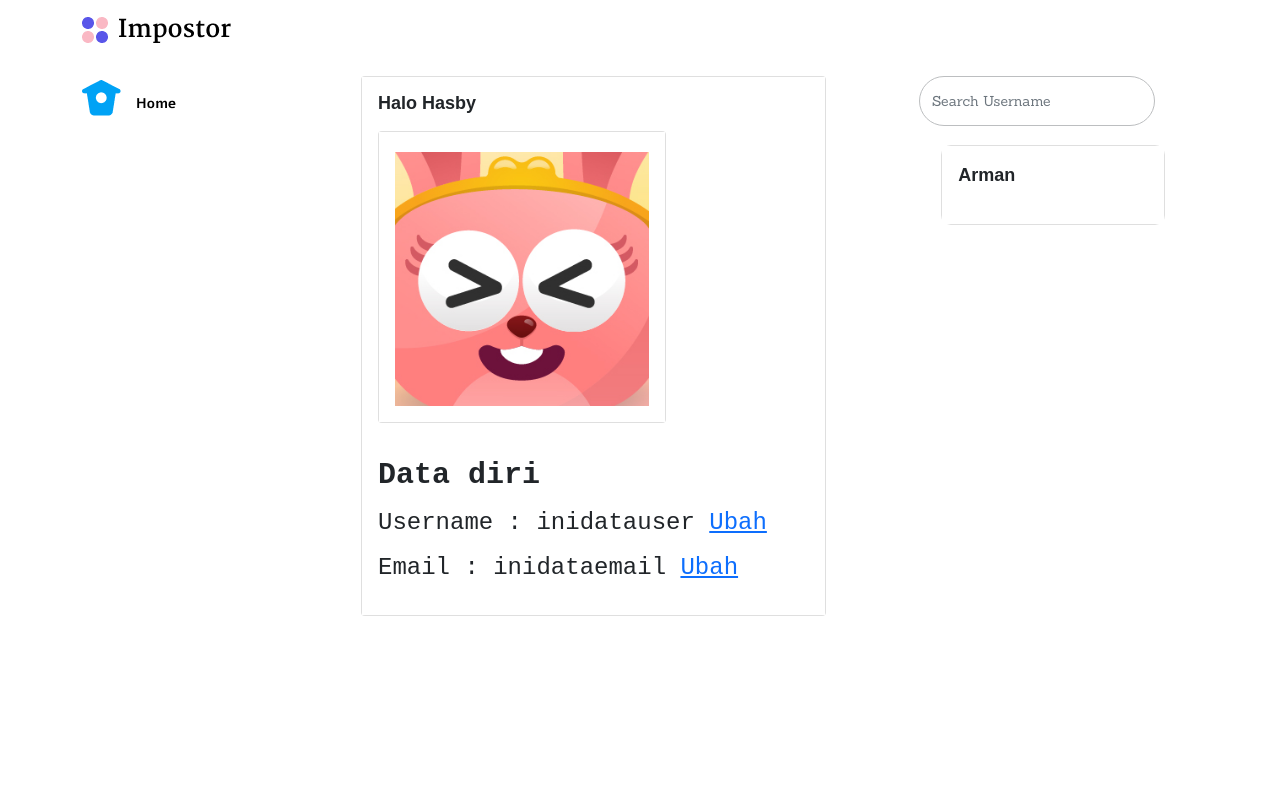
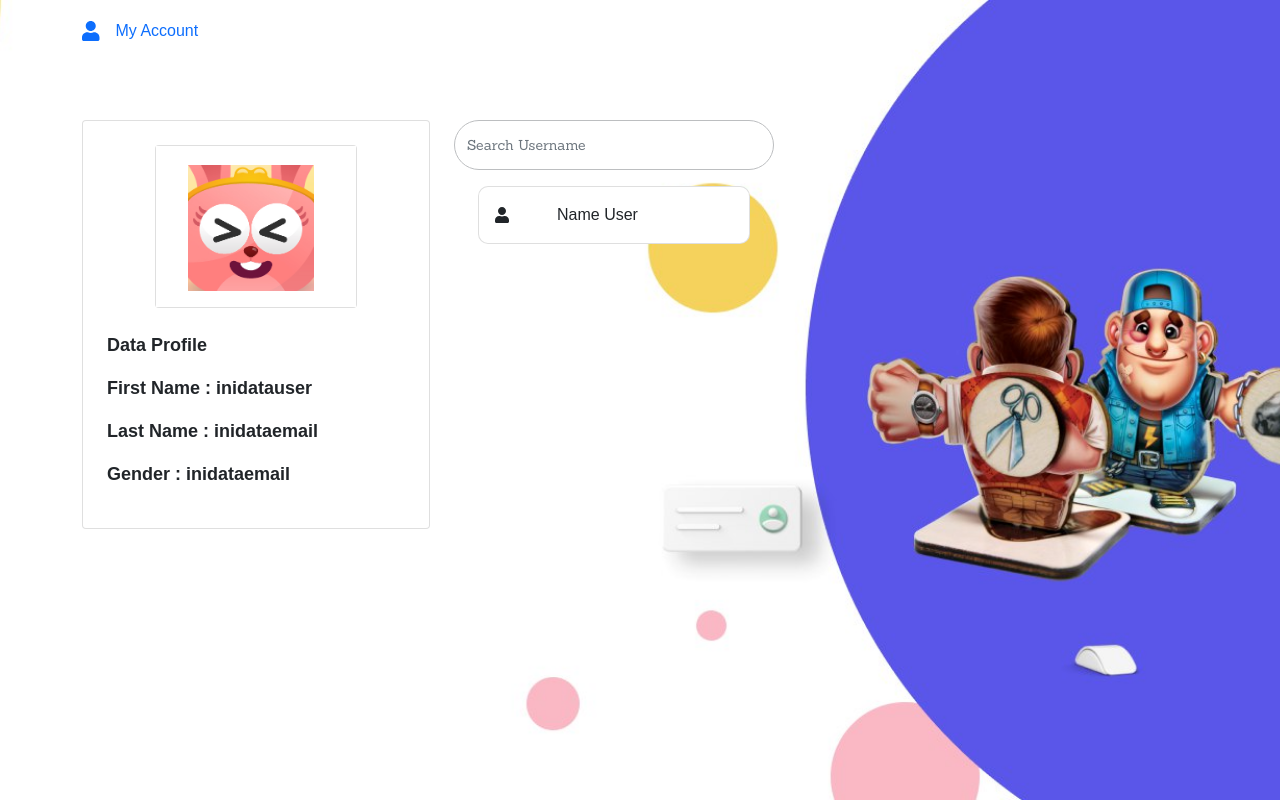
Before and after one commit to hsbysddq/impostor-team, a React (Create React App) app in the folder client/: page /profil in a window 1280 px wide. Built offline with nearby package versions, Linux system fonts and the light colour scheme; a web font is replaced by a local one.

Commit message:
revisi endpoint profile user

```diff
--- a/client/package.json
+++ b/client/package.json
@@ -3,12 +3,16 @@
   "version": "0.1.0",
   "private": true,
   "dependencies": {
+    "@fortawesome/fontawesome-svg-core": "^1.2.36",
+    "@fortawesome/free-solid-svg-icons": "^5.15.4",
+    "@fortawesome/react-fontawesome": "^0.1.16",
     "@testing-library/jest-dom": "^5.16.1",
     "@testing-library/react": "^12.1.2",
     "@testing-library/user-event": "^13.5.0",
     "axios": "^0.24.0",
     "bootstrap": "^5.1.3",
     "dotenv": "^14.2.0",
+    "font-awesome": "^4.7.0",
     "json-server": "^0.17.0",
     "react": "^17.0.2",
     "react-bootstrap": "^2.1.1",
--- a/client/src/components/CardUser/cardUser.jsx
+++ b/client/src/components/CardUser/cardUser.jsx
@@ -1,18 +1,25 @@
 import React from "react";
 import Card from 'react-bootstrap/Card';
+import { FontAwesomeIcon } from '@fortawesome/react-fontawesome'
+import { faUser } from '@fortawesome/free-solid-svg-icons'
 import './cardUser.css'
 
 const CardUser = () => {
     return(
+        // <div className="cardUser">
+        //     <Card className="userProfil" style={{ width: '14rem', height: '5rem' }}>
+        //         <Card.Body>
+        //             <p>Arman</p>
+        //         </Card.Body>
+        //     </Card>
+        // </div>
 
-        <div className="cardUser">
-            <Card className="userProfil" style={{ width: '14rem', height: '5rem' }}>
-                <Card.Body>
-                    <p>Arman</p>
-                </Card.Body>
-            </Card>
+        <div className="px-4 py-3">
+            <div className="card d-flex flex-row align-items-center p-3 text-center" style={{ borderRadius: '10px' }}>
+                <FontAwesomeIcon icon={faUser} />
+                <div className="ps-5">Name User</div>
+            </div>
         </div>
-
     )
 }
 
--- a/client/src/components/FotoProfil/fotoprofil.jsx
+++ b/client/src/components/FotoProfil/fotoprofil.jsx
@@ -6,16 +6,16 @@
     return(
 
         <div className="foto-profil">
-            <p>Halo Hasby</p>
-                <Card style={{ width: '18rem' }}>
-                    <Card.Body>
-                        <img src="/assets/img/kelinci.jpg" alt="" />
-                    </Card.Body>
-                </Card>
-            <div className="biodata">
-                <p className="data-diri">Data diri</p>
-                <p className="username">Username : inidatauser <a href="">Ubah</a></p>
-                <p className="email">Email : inidataemail <a href="">Ubah</a></p>
+            <Card className="mx-5 mb-4">
+                <Card.Body  style={{ width: '200px' }}>
+                    <img src="/assets/img/kelinci.jpg" alt="" className="mx-3 w-75" />
+                </Card.Body>
+            </Card>
+            <div className="data">
+                <p className="data-diri">Data Profile</p>
+                <p className="username">First Name : inidatauser</p>
+                <p className="email">Last Name : inidataemail</p>
+                <p className="email">Gender : inidataemail</p>
             </div>
         </div>
 
--- a/client/src/container/pages/PlayGame/index.css
+++ /dev/null
@@ -1,157 +0,0 @@
-body {
-    background: #9C835F;
-}
-
-.container h1 {
-    font-family: Open Sans;
-    font-style: normal;
-    font-weight: bold;
-    font-size: 36px;
-    line-height: 49px;
-    text-align: center;
-
-    color: #F9B23D;
-}
-
-.area-bermain {
-    display: flex;
-    flex-direction: row;
-}
-
-li {
-    display: block;
-}
-
-li img {
-    width: 130px;
-    height: 130px;
-    display: block;
-    margin: 20px 0px;
-    padding: 20px;
-}
-
-.player {
-    margin: 0px 80px;
-}
-
-.com {
-    margin: 0px 80px;
-}
-
-.player h1 {
-    font-family: Open Sans;
-    font-style: normal;
-    font-weight: bold;
-    font-size: 36px;
-    line-height: 49px;
-    text-align: center;
-    letter-spacing: 0.1em;
-    text-transform: uppercase;
-    color: #000000;
-}
-
-#info h1 {
-    font-family: Open Sans;
-    font-style: normal;
-    font-weight: bold;
-    font-size: 120px !important;
-    line-height: 196px;
-    text-align: center;
-    letter-spacing: 0.1em;
-    text-transform: uppercase;
-    color: #BD0000;
-    width: 230px;
-}
-
-.com h1 {
-    font-family: Open Sans;
-    font-style: normal;
-    font-weight: bold;
-    font-size: 36px;
-    line-height: 49px;
-    text-align: center;
-    letter-spacing: 0.1em;
-    text-transform: uppercase;
-    color: #000000;
-}
-
-.batu {
-    margin-top: 3rem;
-}
-
-.gunting {
-    margin-bottom: 0px;
-}
-
-#player-batu:hover{
-    background: #C4C4C4;
-    border-radius: 30px;
-}
-
-#player-kertas:hover{
-    background: #C4C4C4;
-    border-radius: 30px;
-}
-
-#player-gunting:hover{
-    background: #C4C4C4;
-    border-radius: 30px;
-}
-
-.bg-selected {
-    background: #C4C4C4;
-    border-radius: 30px;
-}
-
-.hasil-game {
-    background: #4C9654;
-    border-radius: 10px;
-    transform: rotate(-28.87deg);
-    font-family: Open Sans;
-    font-style: normal;
-    font-weight: bold;
-    font-size: 35px;
-    line-height: 52px;
-    text-align: center;
-    letter-spacing: 0.1em;
-    color: #FFFFFF;
-    padding: 20px;
-    width: 230px;
-}
-
-.draw {
-    background: #035B0C !important;
-}
-
-.refresh:hover {
-    -moz-transform: scale(1.1);
-    -webkit-transform: scale(1.1);
-    transform: scale(1.5)
-}
-
-
-/* MOBILE VERSION */
-@media (max-width : 1200px) {
-    .container h1 {
-        font-size: 20px !important;
-    }
-
-    #info h1 {
-        font-size: 60px !important;
-        width: 30px !important;
-    }
-
-    .player {
-        margin: 0px 50px !important;
-    }
-
-    .com {
-        margin: 0px 50px !important;
-    }
-
-    .container .judul {
-        position: relative;
-        left: 0px !important;
-    }
-
-}
--- a/client/src/container/pages/Profil/profil.css
+++ b/client/src/container/pages/Profil/profil.css
@@ -1,5 +1,5 @@
 .wrapper {
-    margin-top: 3%;
+    margin-top: 6%;
 }
 
 img {
@@ -15,10 +15,10 @@
     font-weight: 800;
 }
 
-.d-flex {
+/* .d-flex {
     width: 70%;
     margin-left: 25%;
-}
+} */
 
 /* .container button {
     margin-top: 415px;
--- a/client/src/container/pages/Profil/profil.page.jsx
+++ b/client/src/container/pages/Profil/profil.page.jsx
@@ -1,59 +1,102 @@
+// import React from "react";
+// import { Row, Col, Navbar, Card, Form, FormControl } from 'react-bootstrap';
+// import Foto from '../../../components/FotoProfil/fotoprofil';
+// import CardUser from '../../../components/CardUser/cardUser';
+// import './profil.css';
+
+// const Profil = () => {
+//     return(
+//         <div className="main">
+//             <div className="container">
+//                 <Navbar.Brand href="/" className="navbar-brand">
+//                     <img
+//                         src="/assets/img/logo-black.png"
+//                         className="d-inline-block align-top"
+//                         alt="React Bootstrap logo"
+//                     />
+//                 </Navbar.Brand>
+//                 <div className="wrapper">
+//                     <Row>
+//                         <Col xs lg="3" className="kanan">
+//                             <img
+//                             src="/assets/img/home.png"
+//                             className="d-inline-block align-top"
+//                             alt="React Bootstrap logo"
+//                             />
+//                             {/* <Button className="logout" type="submit">Log Out</Button> */}
+//                         </Col>
+//                         <Col xs lg="5" className="tengah">
+//                             <Card>
+//                                 <Card.Body>
+//                                     <Card.Title>
+//                                         <>
+//                                             <Foto />
+//                                         </>
+//                                     </Card.Title>
+//                                 </Card.Body>
+//                             </Card>
+//                         </Col>
+//                             <Col xs lg="4" className="kiri">
+//                                 <Form className="d-flex">
+//                                     <FormControl
+//                                     type="search"
+//                                     placeholder="Search Username"
+//                                     className="me-4 rounded-pill"
+//                                     aria-label="Search"
+//                                     />
+//                                 </Form>
+//                                 <>
+//                                     <CardUser />
+//                                 </>
+//                             </Col>
+//                     </Row>
+//                 </div>
+//             </div>
+//         </div>
+
+//     )
+// }
+
+// export default Profil;
+
 import React from "react";
-import { Row, Col } from 'react-bootstrap';
-import Navbar from 'react-bootstrap/Navbar';
-import Card from 'react-bootstrap/Card';
-import Form from 'react-bootstrap/Form';
-import FormControl from 'react-bootstrap/FormControl';
+import { Row, Col, Navbar, Card, Form, FormControl } from 'react-bootstrap';
+import { FontAwesomeIcon } from '@fortawesome/react-fontawesome'
+import { faUser } from '@fortawesome/free-solid-svg-icons'
 import Foto from '../../../components/FotoProfil/fotoprofil';
 import CardUser from '../../../components/CardUser/cardUser';
 import './profil.css';
 
 const Profil = () => {
     return(
-        <div className="main">
+        <div className="main bg vh-100">
             <div className="container">
-                <Navbar.Brand href="/" className="navbar-brand">
-                    <img
+                <Navbar.Brand href="/" className="navbar-brand d-flex">
+                    {/* <img
                         src="/assets/img/logo-black.png"
                         className="d-inline-block align-top"
                         alt="React Bootstrap logo"
-                    />
+                    /> */}
+                    <FontAwesomeIcon icon={faUser} className="mt-3" />
+                    <h3 className="mt-3 mx-3">My Account</h3>
                 </Navbar.Brand>
-                <div className="wrapper">
-                    <Row>
-                        <Col xs lg="3" className="kanan">
-                            <img
-                            src="/assets/img/home.png"
-                            className="d-inline-block align-top"
-                            alt="React Bootstrap logo"
-                            />
-                            {/* <Button className="logout" type="submit">Log Out</Button> */}
-                        </Col>
-                        <Col xs lg="5" className="tengah">
-                            <Card>
-                                <Card.Body>
-                                    <Card.Title>
-                                        <>
+                <div className="wrapper d-flex flex-row">
+                    <div className="me-4">
+                        <div className="card p-4">
                             <Foto />
-                                        </>
-                                    </Card.Title>
-                                </Card.Body>
-                            </Card>
-                        </Col>
-                            <Col xs xs lg="4" className="kiri">
-                                <Form className="d-flex">
+                        </div>
+                    </div>
+                    <div>
+                        <Form className="d-flex" style={{ width: '320px' }}>
                             <FormControl
                                 type="search"
                                 placeholder="Search Username"
-                                    className="me-4 rounded-pill"
+                                className="rounded-pill"
                                 aria-label="Search"
                             />
                         </Form>
-                                <>
                         <CardUser />
-                                </>
-                            </Col>
-                    </Row>
+                    </div>
                 </div>
             </div>
         </div>
```
Also changed, not shown: client/src/container/pages/PlayGame/index.js (deleted, +0 -130 lines), 1 other file (tests, documents, lock files or other folders). Lines whose indentation alone changed are shown as unchanged.
